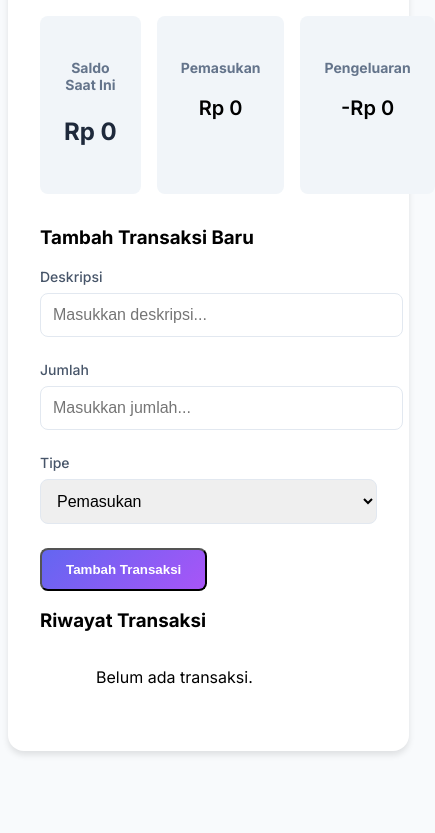
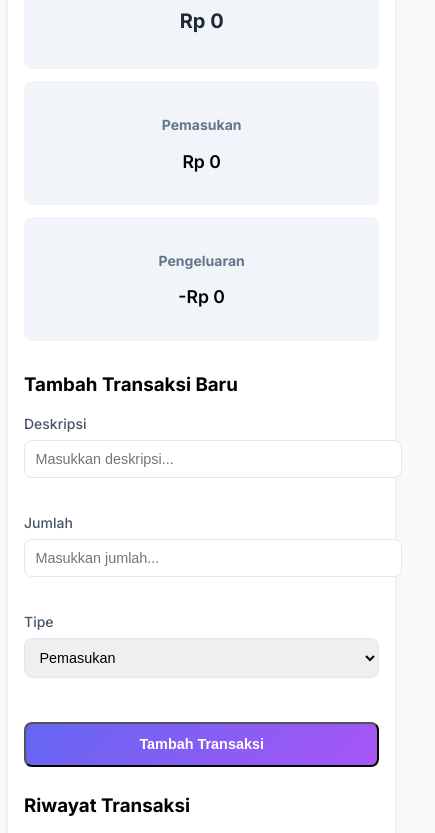
Before and after one commit to dethanapril/finace-traceker, a plain HTML site: page index.html in a window 390 px wide. Shown: the part 179-1012 px from the top of the page, 435 px wide, since content can reach past the window. Before the commit the page ends 962 px from the top, so only its background shows below. Drawn offline with Linux system fonts and the light colour scheme.

Commit message:
Update style.css

```diff
--- a/style.css
+++ b/style.css
@@ -161,3 +161,90 @@ input:focus, select:focus {
     background: var(--primary-color);
     color: white;
 }
+/* Tambahkan media query untuk mobile */
+@media (max-width: 480px) {
+    .container {
+        width: 95%;
+        padding: 1rem;
+        margin: 1rem auto;
+    }
+
+    h1 {
+        font-size: 1.75rem;
+    }
+
+    .summary {
+        grid-template-columns: 1fr;
+        gap: 0.75rem;
+    }
+
+    .summary > div {
+        padding: 1rem;
+    }
+
+    #balance {
+        font-size: 1.25rem;
+    }
+
+    .money {
+        font-size: 1.1rem;
+    }
+
+    .form-control {
+        margin-bottom: 1rem;
+    }
+
+    input, select {
+        padding: 0.65rem;
+        font-size: 0.9rem;
+    }
+
+    .btn {
+        width: 100%;
+        margin: 0.5rem 0;
+        padding: 0.8rem;
+        font-size: 0.9rem;
+    }
+
+    .list li {
+        padding: 0.8rem;
+        font-size: 0.9rem;
+        flex-wrap: wrap;
+    }
+
+    .list li span {
+        margin-left: 0;
+        width: 100%;
+        text-align: right;
+        margin-top: 0.5rem;
+    }
+
+    .delete-btn, .edit-btn {
+        margin: 0.25rem;
+        padding: 0.4rem 0.6rem;
+    }
+}
+
+/* Tambahkan ini untuk improve touch targets */
+button {
+    touch-action: manipulation;
+}
+
+/* Perbaikan layout form */
+.form-control {
+    margin-bottom: 1.2rem;
+}
+
+#form {
+    display: flex;
+    flex-direction: column;
+    gap: 1rem;
+}
+
+/* Perbaikan tombol aksi mobile */
+.list li > div {
+    display: flex;
+    width: 100%;
+    justify-content: flex-end;
+    margin-top: 0.5rem;
+}
```
